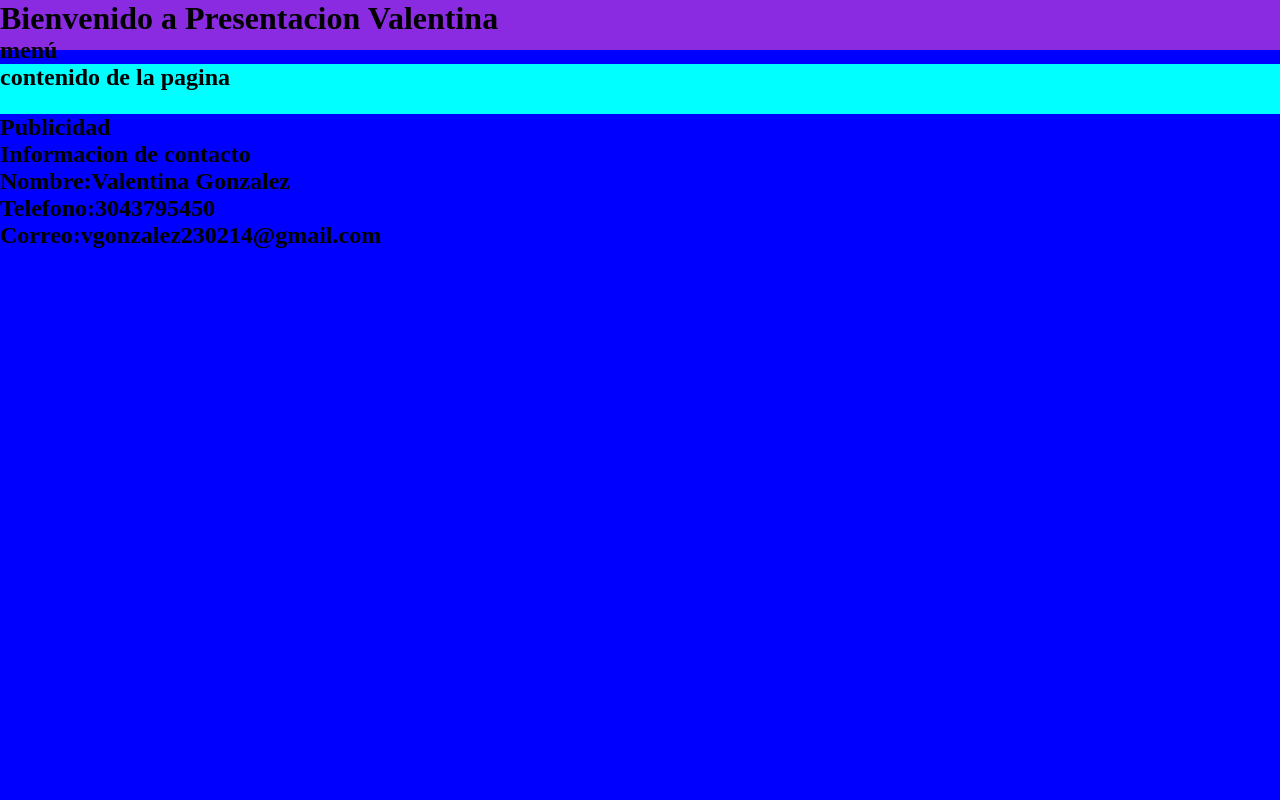
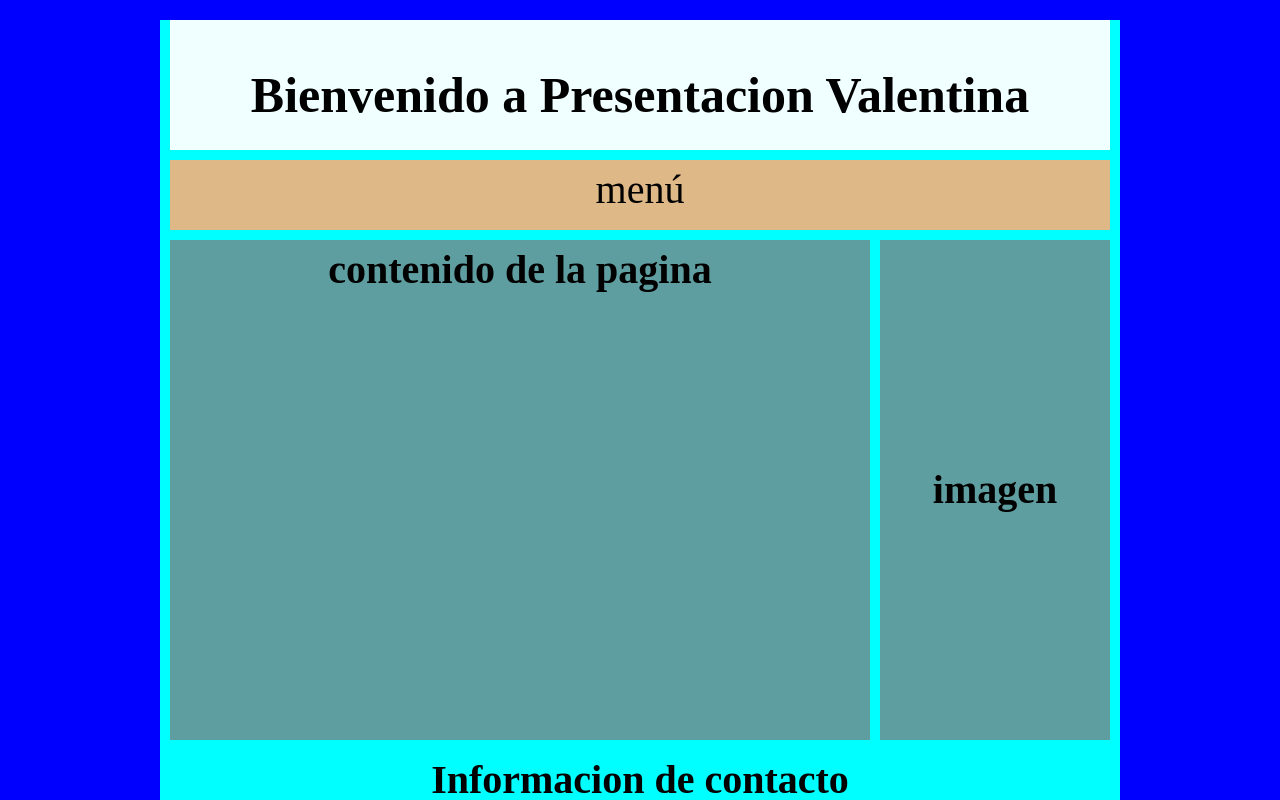
Before and after one commit to Valgonzalez2302/maquetado-web, a plain HTML site: page index.html in a window 1280 px wide. Shown: the top 800 px of the page. Drawn offline with Linux system fonts and the light colour scheme.

Commit message:
comentario prueba

```diff
--- a/css/estilos.css
+++ b/css/estilos.css
@@ -7,12 +7,73 @@ body{
     color:black;
 }
 #contenedorprincipal{
-    background-color: blueviolet;
-    width: 100%;
-    height:50px;
+   width: 960px;
+   margin: auto;
+   margin-top: 20px;
+   margin-bottom: 20px;
+   background-color:aqua;
+}
+
+header{
+    background-color:azure;
+    width: 940px;
+    height:130px;
+    margin-top: 10px;
+    margin-right: 10px;
+    margin-left: 10px;
+}
+header h1{
+    font-size: 50px;
+    text-align: center;
+    line-height: 150px;
+}
+nav {
+    background-color:burlywood;
+    height: 70px;
+    margin-top: 10px;
+    margin-right: 10px;
+    margin-left: 10px;
+}
+nav p{
+    font-size: 40px;
+    text-align: center;
+    line-height: 60px;
 }
 #contenido{
-    background-color: aqua;
-    width: 100%;
-    height:50px;
+    background-color: cadetblue;
+    width: 700px;
+    height: 500px;
+    float: left;
+    margin-top: 10px;
+    margin-right: 10px;
+    margin-bottom: 10px;
+    margin-left: 10px;
+
 }
+
+article h2{
+    font-size: 40px;
+    text-align: center;
+    line-height: 60px;
+    text-decoration: double;
+}
+
+aside{
+    background-color:cadetblue;
+    width: 230px;
+    height: 500px;
+    float:right;
+    margin-top: 10px;
+    margin-right: 10px;
+    margin-bottom: 10px;
+}
+aside h2{
+    font-size: 40px;
+    text-align: center;
+    line-height: 500px;
+}
+footer h2{
+    font-size: 40px;
+    text-align: center;
+    line-height: 60px;
+}
--- a/index.html
+++ b/index.html
@@ -15,9 +15,9 @@
             </h1>
         </header>
         <nav>
-            <h2>
+            <p>
                 menú
-            </h2>
+            </p>
         </nav>
         <section id="contenido">
             <article>
@@ -28,8 +28,9 @@
         </section>
         <aside>
             <h2>
-                Publicidad
+                imagen
             </h2>
+
         </aside>
         <footer>
             <h2>
```
